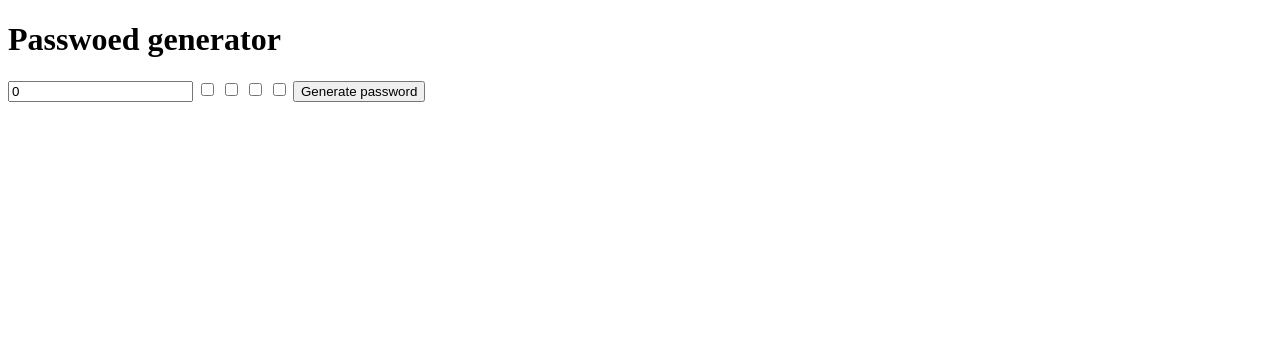
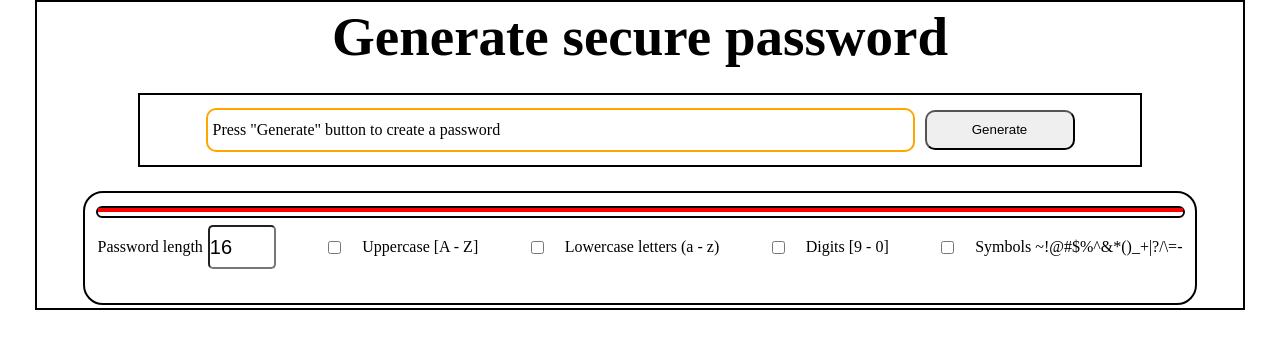
Before and after one commit to DavidTunadze/Password-generator, a website: page index.html in a window 1280 px wide. Drawn offline with Linux system fonts and the light colour scheme.

Commit message:
Uppgrade -> HTML SASS -> 90%

```diff
--- a/index.html
+++ b/index.html
@@ -1,25 +1,52 @@
 <!DOCTYPE html>
 <html lang="en">
+
 <head>
     <meta charset="UTF-8">
     <meta name="viewport" content="width=device-width, initial-scale=1.0">
     <title>Document</title>
     <link rel="stylesheet" href="./css/style.css">
 </head>
+
 <body>
+    <header>
+        <h1 class="headerTitle"><span>Generate </span> secure password</h1>
+        <section class="top-section">
+            <div class="resultContainer">
+                <p class="result" id="result">Press "Generate" button to create a password</p>
+                <button type="button" onclick="generatePassword()" class="btn-generate">Generate</button>
+            </div>
+        </section>
+        <section class="botom-section">
+            <div class="menuContainer">
+                <div class="line">
+                    <div class="colorLine"></div>
+                </div>
+                <div class="container">
+                    <label class="option">
+                        <span>Password length</span>
+                        <input type="number" class="passwordLength" id="passwordLength" name="passwordLength" min="4" max="64" value="16">
+                    </label>
+                    <label class="option">
+                        <input type="checkbox" class="checkbox" id="upperCase">
+                        <span>Uppercase [A - Z]</span>
+                    </label>
+                    <label class="option">
+                        <input type="checkbox" class="checkbox" id="lowerCase">
+                        <span>Lowercase letters (a - z)</span>
+                    </label>
+                    <label class="option">
+                        <input type="checkbox" class="checkbox" id="digits">
+                        <span>Digits [9 - 0]</span>
+                    </label>
+                    <label class="option">
+                        <input type="checkbox" class="checkbox" id="symbols">
+                        <span>Symbols ~!@#$%^&*()_+|?/\=-</span>
+                    </label>
+                </div>
+            </div>
+        </section>
+    </header>
+</body>
 
-    <h1 class="title">Passwoed generator</h1>
-
-    <div class="conteiner">
-        <input type="number" value="0" class="passwordLenght" id="passwordLenght">
-        <input type="checkbox" class="includeLowercase" id="includeLowercase">
-        <input type="checkbox" class="includeUppercase" id="includeUppercase">
-        <input type="checkbox" class="includeNumber" id="includeNumber">
-        <input type="checkbox" class="includeSymbols" id="includeSymbols">
-        <button onclick="generatePassword()" class="generator" id="generator">Generate password</button>
-    </div>
-
-    <p class="result" id="result"></p>
-
-
-</body>
+</html>
--- a/scss/style.scss
+++ b/scss/style.scss
@@ -0,0 +1,110 @@
+* {
+    margin: 0;
+    padding: 0;
+}
+
+body {
+    display: flex;
+    justify-content: center;
+
+    header {
+        display: flex;
+        flex-direction: column;
+        align-items: center;
+        justify-content: space-between;
+        padding: 3px;
+        width: 1200px;
+        height: 300px;
+        border: 2px solid black;
+
+        .headerTitle {
+            font-size: 55px;
+        }
+
+        .top-section {
+            border: 2px solid black;
+            width: 1000px;
+            height: 70px;
+            display: flex;
+            flex-direction: column;
+            justify-content: center;
+            text-align: center;
+
+            .resultContainer {
+                display: flex;
+                justify-content: center;
+                align-items: center;
+                gap: 10px;
+
+                .result {
+                    display: flex;
+                    align-items: center;
+                    padding-left: 5px;
+                    border: 2px solid orange;
+                    border-radius: 10px;
+                    width: 700px;
+                    height: 40px;
+                }
+
+                .btn-generate {
+                    width: 150px;
+                    height: 40px;
+                    border-radius: 10px;
+                }
+            }
+        }
+
+        .botom-section {
+            border: 2px solid black;
+            border-radius: 20px;
+            height: 100px;
+            padding: 5px;
+
+            .menuContainer {
+                width: 1100px;
+                height: 70px;
+                display: flex;
+                flex-direction: column;
+                justify-content: space-around;
+                align-items: center;
+
+                .line {
+                    width: 1085px;
+                    height: 8px;
+                    border: 2px solid black;
+                    border-radius: 25px;
+
+                    .colorLine {
+                        width: 100%;
+                        height: 4px;
+                        background-color: red;
+                    }
+                }
+
+                .container {
+                    width: 1085px;
+                    height: 25px;
+                    display: flex;
+                    justify-content: space-between;
+                    align-items: center;
+
+                    .option {
+                        width: auto;
+                        height: 50px;
+                        display: flex;
+                        align-items: center;
+                        gap: 5px;
+                        .passwordLength {
+                            height: 40px;
+                            border-radius: 5px;
+                            font-size: 20px;
+                        }
+                        .checkbox {
+                            width: 45px;
+                        }
+                    }
+                }
+            }
+        }
+    }
+}
```
Also changed, not shown: css/style.css, 1 other file.
